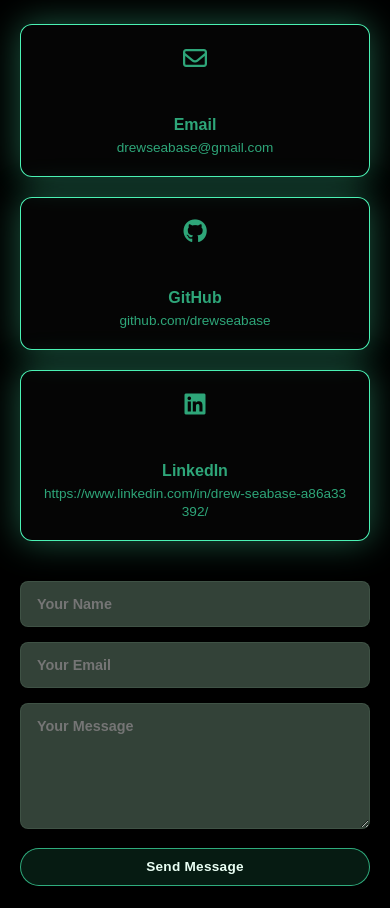
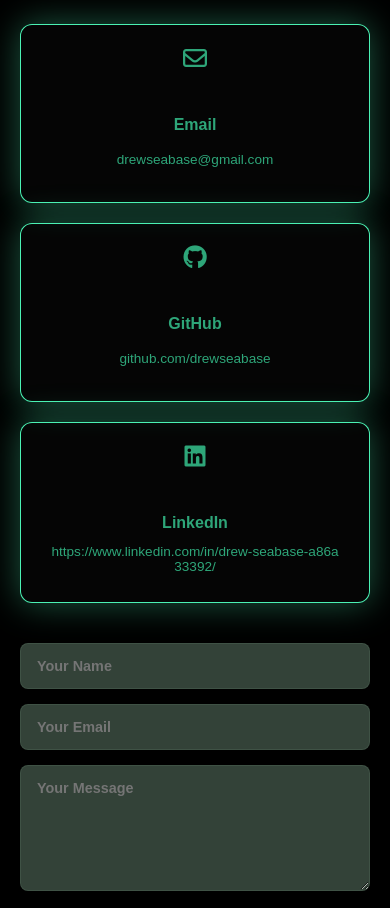
Before and after one commit to drewseabase/resume-portfolio, a React (Vite) app in the folder drew-portfolio/: page / in a window 390 px wide. Shown: the part 3240-4148 px from the top of the page. Built offline with nearby package versions, Linux system fonts and the light colour scheme; a web font is replaced by a local one.

Commit message:
see if this works

```diff
--- a/drew-portfolio/src/index.css
+++ b/drew-portfolio/src/index.css
@@ -636,6 +636,47 @@
   }
 }
 
+/* Mobile/Tablet - Remove card hover, enable link hover */
+@media (max-width: 768px) {
+  /* Disable contact card hover effects */
+  .contact-item:hover{
+    transform: none;
+    background: rgba(255,255,255,0.02);
+    box-shadow: 0 0 35px rgba(80, 255, 190, 0.35);
+  }
+
+  .contact-item:hover .contact-icon,
+  .contact-item:hover h4,
+  .contact-item:hover a{
+    color: rgba(60, 220, 160, 0.75);
+  }
+
+  /* Enable link-specific hover/active states */
+  .contact-item a{
+    padding: clamp(8px, 2vw, 12px);
+    border-radius: 6px;
+    display: inline-block;
+    transition: all 0.3s ease;
+  }
+
+  .contact-item a:hover,
+  .contact-item a:active,
+  .contact-item a:focus{
+    background: rgba(60, 220, 160, 0.2);
+    color: #eafff4;
+    text-decoration: underline;
+    transform: scale(1.02);
+  }
+
+  /* Make links more tappable */
+  .contact-item a{
+    min-height: 44px;
+    display: flex;
+    align-items: center;
+    justify-content: center;
+  }
+}
+
 /* Respect reduced motion */
 @media (prefers-reduced-motion: reduce){
   .arrow{ animation: none; }
```
